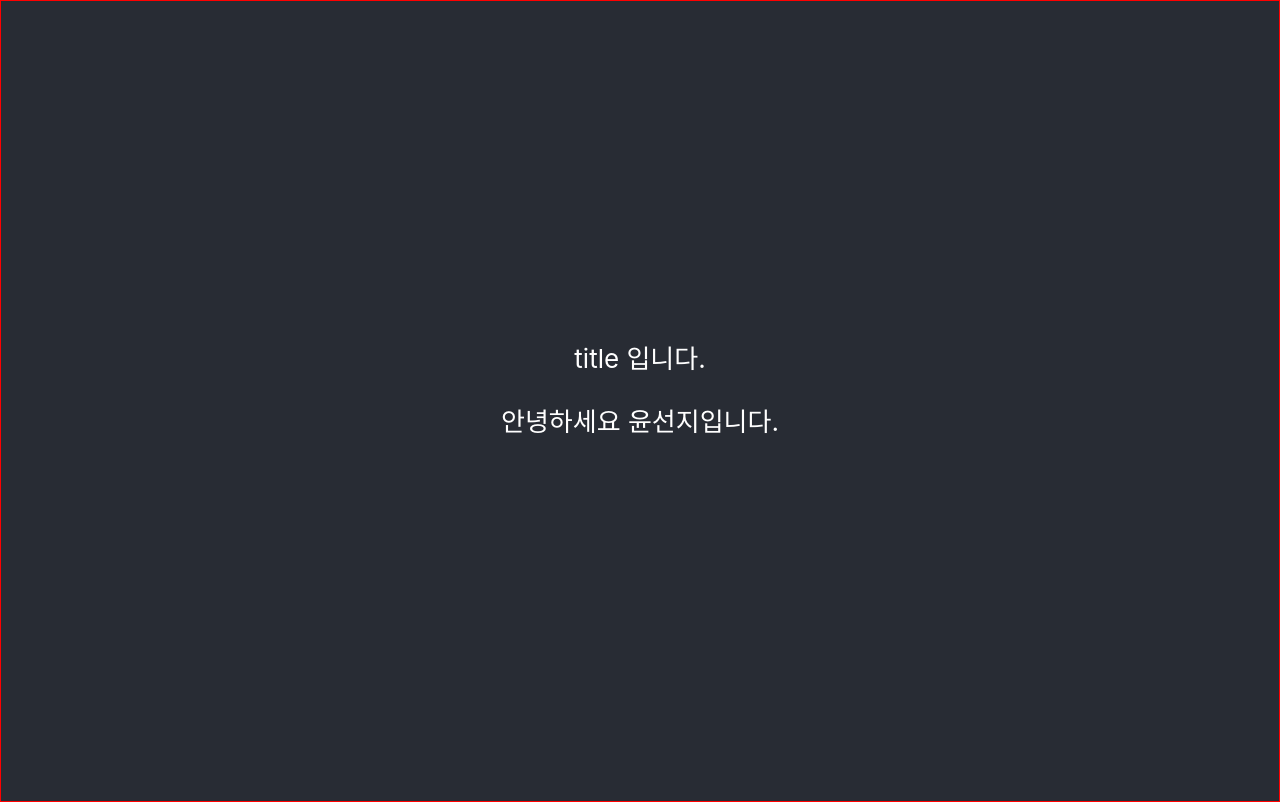
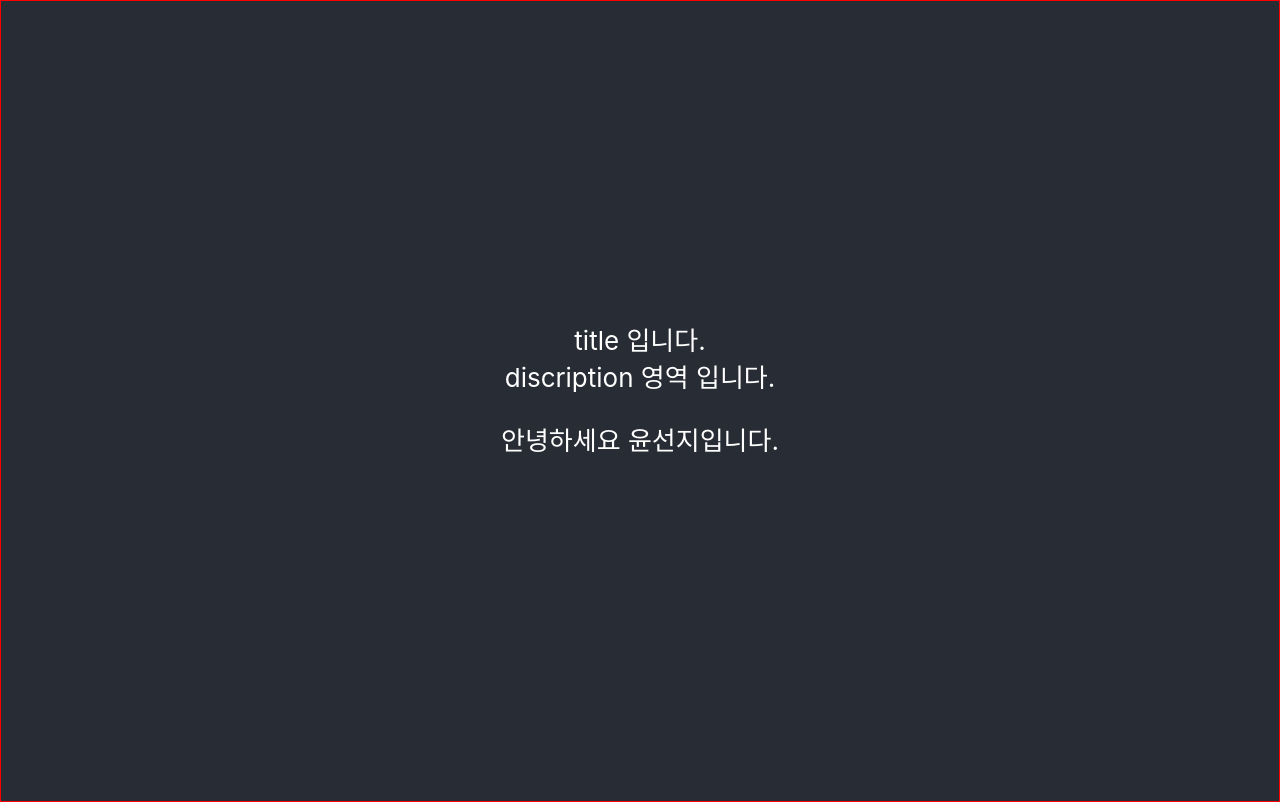
Before and after one commit to yunsunji9/raffle-project, a React (Create React App) app: page / in a window 1280 px wide. Built offline with nearby package versions, Linux system fonts and the light colour scheme.

Commit message:
description 영역 추가

```diff
--- a/src/App.js
+++ b/src/App.js
@@ -6,6 +6,7 @@ function App() {
     <div className="App">
       <header className="App-header" style={{border: '1px solid red'}}>
         <div className="title">title 입니다.</div>
+        <div>discription 영역 입니다.</div>
         <p>
           안녕하세요 윤선지입니다.
         </p>
```
